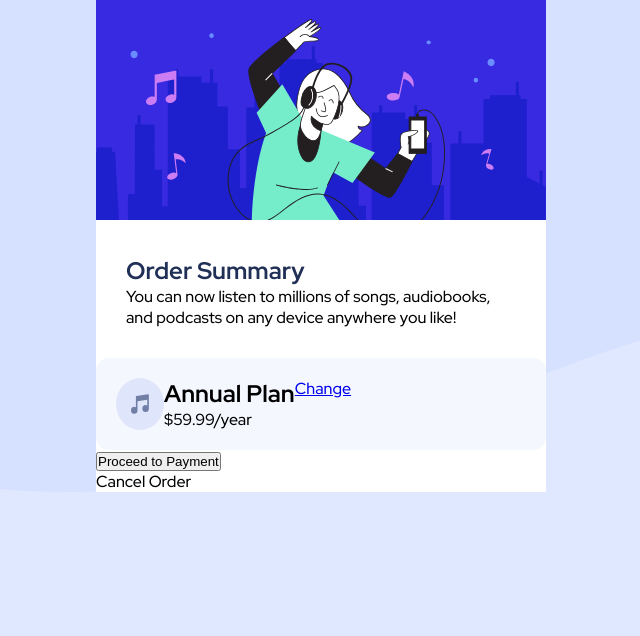
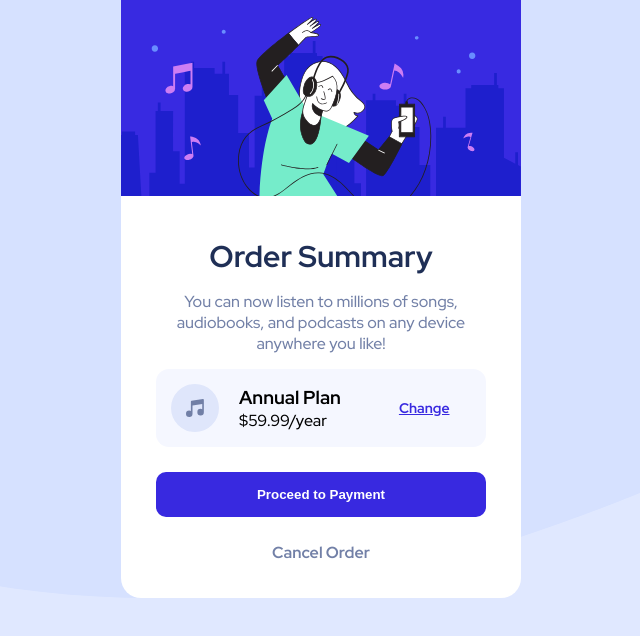
Before and after one commit to venkat2305/Order-Summary-Component, a plain HTML site: page index.html in a window 1280 px wide. Shown: the whole page, without its empty margins (319-959 px from the left). Drawn offline with Linux system fonts and the light colour scheme.

Commit message:
initial commit

```diff
--- a/index.html
+++ b/index.html
@@ -9,29 +9,34 @@
 </head>
 <body>
 
-  <div class="container">
+  <div class="card">
 
       <img class="hero-image" src="images\illustration-hero.svg" alt="hero-image">
 
+      <div class="card-content">
+
         <div class="text">
           <h2 class="title">Order Summary</h2>
-        <p>You can now listen to millions of songs, audiobooks, and podcasts on any
+          <p class="order-description">You can now listen to millions of songs, audiobooks, and podcasts on any
             device anywhere you like!</p>
         </div>
 
-      <div class="plan-container">
+        <div class="card-price">
           <img src="images\icon-music.svg" alt="">
           <div class="plan-info">
-          <h2>Annual Plan</h2>
+            <h3 class="annual-plan">Annual Plan</h3>
             <p>$59.99/year</p>
           </div>
-        <a href="#">Change</a>  <!-- here we are not doing anything but on a full website it redirects to plans page -->
+          <a class="change" href="#">Change</a>  <!-- here we are not doing anything but on a full website it redirects to plans page -->
         </div>
 
-        <div>
-          <button>Proceed to Payment</button>
-          <p>Cancel Order</p>
+          <div class="card-submit">
+            <button class="proceed-button">Proceed to Payment</button>
+            <p class="cancel" >Cancel Order</p>
           </div>
+      </div>
+
+
 
 
   </div>
--- a/style.css
+++ b/style.css
@@ -16,6 +16,7 @@
   }
 
 body{
+    font-size: 16px;
     font-family: 'Red Hat Display', sans-serif;
     background-image: url("images/pattern-background-desktop.svg");    /*important*/
     background-repeat: no-repeat;
@@ -25,28 +26,70 @@ body{
     justify-content: center;
 }
 
-.container{
+.card{
     background-color: white;
-    width: 450px;
-
-
-
+    width: 400px;
+    border-radius: 20px;
 }
 
-.plan-container{
-    display: flex;
-    background-color: var(--very-pale-blue);
-    padding: 20px;
-    border-radius: 13px;
-}
-
-.text{
-    padding: 30px;
-
+.hero-image{
+    width: 100%;
+    /* image doesn't have rounder corners */
 }
 
 .title{
+    font-weight: 900;
     color: var(--dark-blue);
-    font-weight: 900;
+    text-align: center;
+    font-size: 30px;
+}
 
+.order-description{
+    color: var(--desaturated-blue);
+    padding: 15px;
+    text-align: center  ;
 }
+
+.card-content{
+    padding: 35px;
+}
+
+.card-price{
+    display: flex;
+    background-color: var(--very-pale-blue);
+    padding: 15px;
+    border-radius: 13px;
+    align-items: center;
+}
+
+.plan-info{
+    padding: 0 20px;
+}
+
+.change{
+    padding-left: 38px;
+    font-size: 14px;
+    font-weight: 700;
+    color: var(--bright-blue);
+}
+
+.card-submit{
+    padding-top: 25px;
+}
+
+.proceed-button{
+    padding: 15px;
+    width: 100%;
+    background-color: var(--bright-blue);
+    color: white;
+    font-weight: 700;
+    border: none;
+    border-radius: 10px;
+}
+
+.cancel{
+    color: var(--desaturated-blue);
+    font-weight: 700;
+    text-align: center;
+    padding-top: 25px;
+}
```
Also changed, not shown: 4 other files. Lines whose indentation alone changed are shown as unchanged.
